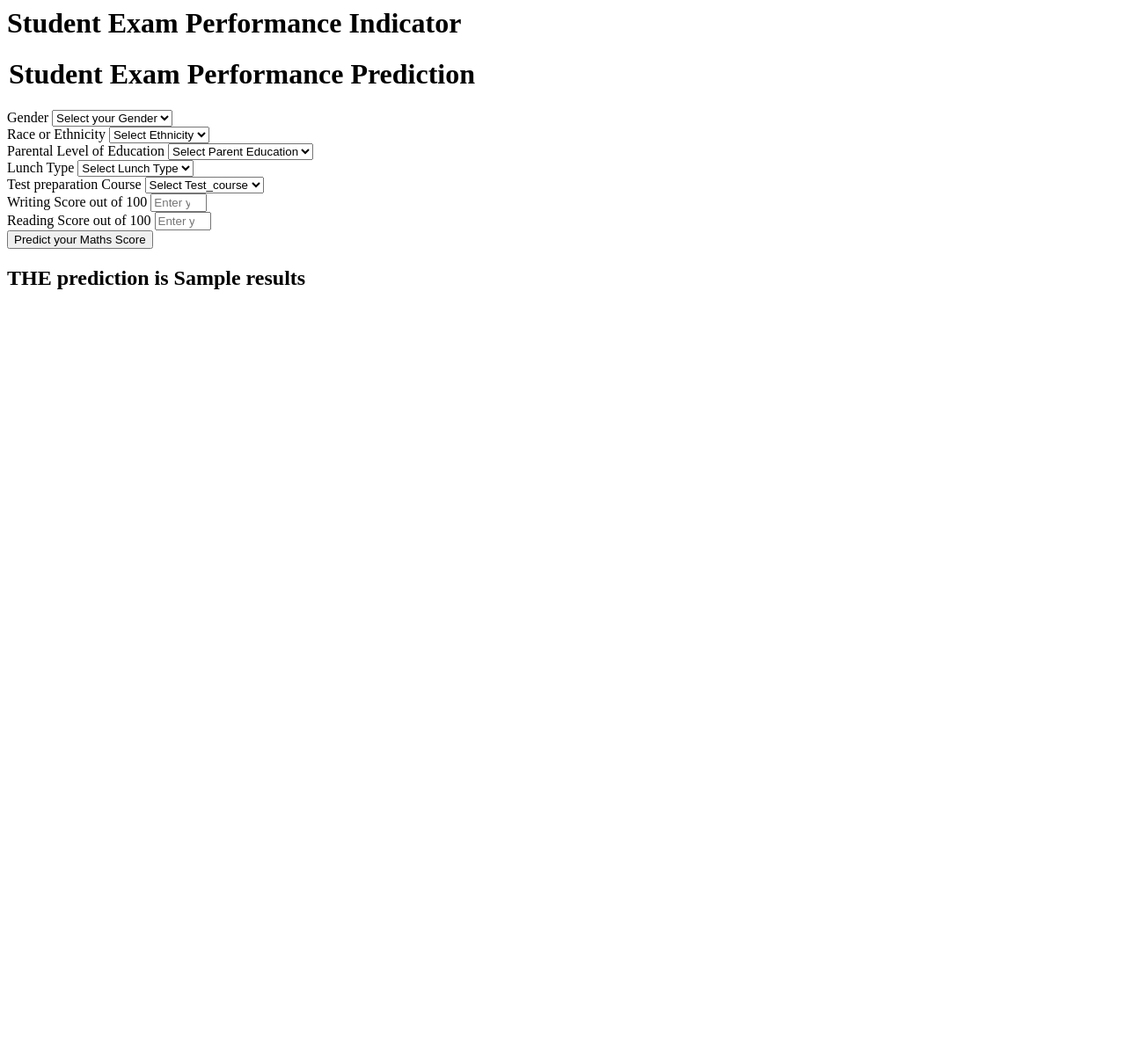
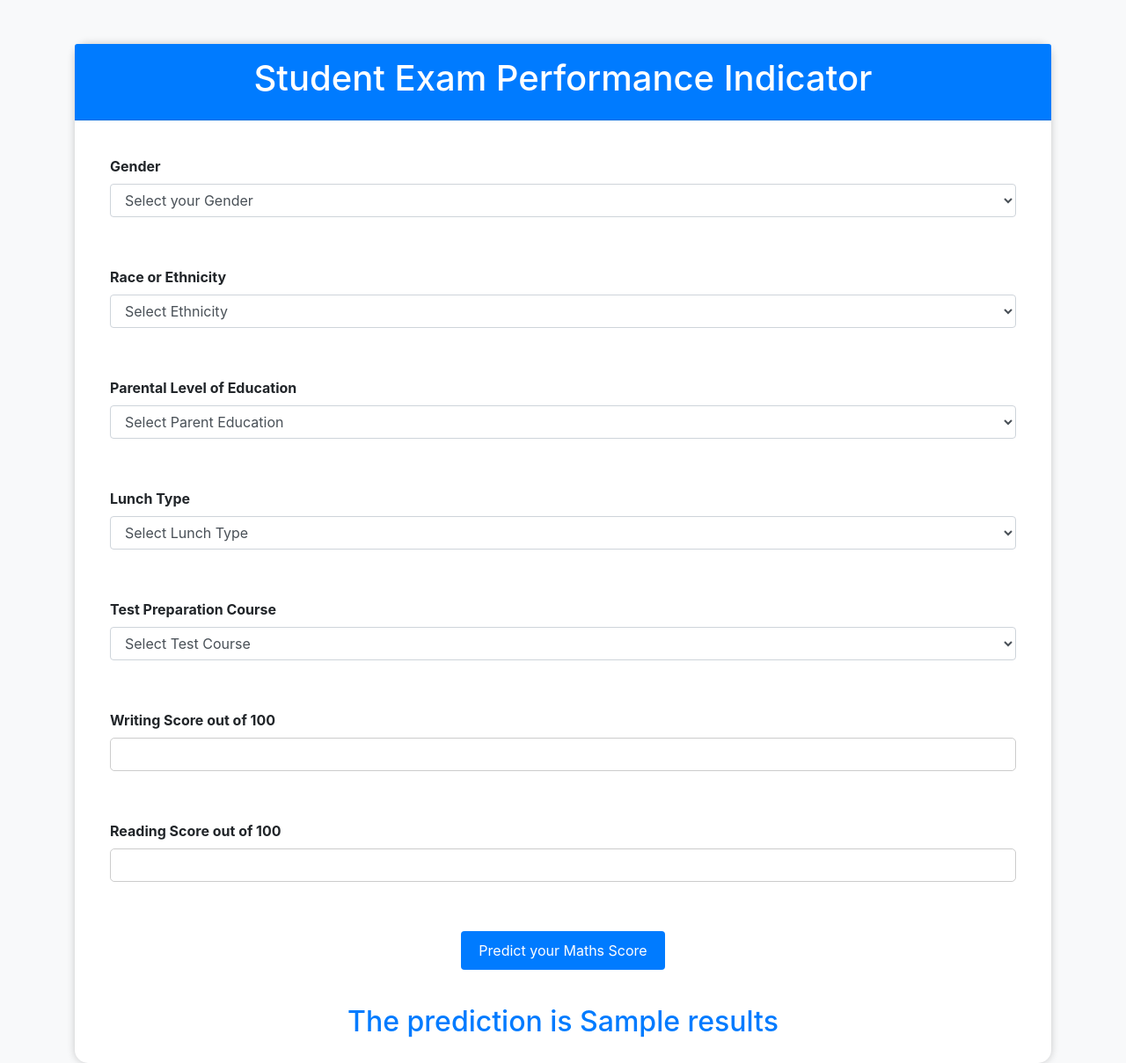
Before and after one commit to jarvis1299/ML_Project, a Flask app: template templates/home.html in a window 1280 px wide. Shown: the whole page at 88% size. Before the commit the page ends 329 px from the top, so only its background shows below. Run offline with Flask 3, Linux system fonts and the light colour scheme; the template is opened without the code that fills it: most values are stand-ins (such as "Sample title", 1, 10 or a date in 2020); some libraries are stand-ins or nearby versions.

Commit message:
Change in home page

```diff
--- a/app.py
+++ /dev/null
@@ -1,46 +0,0 @@
-from flask import Flask,request,render_template
-
-import numpy as np
-import pandas as pd
-
-from sklearn.preprocessing import StandardScaler
-
-from src.pipeline.predict_pipeline import CustomData,PredictPipeline
-
-
-
-application = Flask(__name__)
-
-app = application
-
-## Route for Home Page
-
-@app.route('/')
-def index():
-    return render_template('index.html')
-
-@app.route('/predictdata',methods=['GET','POST'])
-def predict_datapoint():
-    if request.method=='GET':
-        return render_template('home.html')
-    else:
-        data = CustomData(
-            gender = request.form.get('gender'),
-            race_ethnicity=request.form.get('ethnicity'),
-            parental_level_of_education=request.form.get('parental_level_of_education'),
-            lunch=request.form.get('lunch'),
-            test_preparation_course=request.form.get('test_preparation_course'),
-            reading_score=float(request.form.get('writing_score')),
-            writing_score=float(request.form.get('reading_score'))
-        )
-
-        pred_df = data.get_data_as_data_frame()
-        print(pred_df)
-
-        predict_pipeline = PredictPipeline()
-        results = predict_pipeline.predict(pred_df)
-        return render_template('home.html',results = results[0])
-
-
-if __name__ =="__main__":
-    app.run(host="0.0.0.0",debug=True)
--- a/templates/home.html
+++ b/templates/home.html
@@ -1,111 +1,171 @@
+<!DOCTYPE html>
 <html>
+  <head>
+    <title>Student Exam Performance Indicator</title>
+    <link
+      rel="stylesheet"
+      href="https://stackpath.bootstrapcdn.com/bootstrap/4.5.2/css/bootstrap.min.css"
+    />
+    <style>
+      body {
+        background-color: #f8f9fa;
+      }
+
+      .container {
+        margin-top: 50px;
+      }
+
+      .card {
+        border: none;
+        border-radius: 15px;
+        box-shadow: 0 0 10px rgba(0, 0, 0, 0.2);
+      }
+
+      .card-header {
+        background-color: #007bff;
+        color: #fff;
+        text-align: center;
+        font-weight: bold;
+        padding: 15px;
+        border-radius: 15px 15px 0 0;
+      }
+
+      .form-group {
+        padding: 20px;
+      }
+
+      label {
+        font-weight: bold;
+      }
+
+      select,
+      input[type="number"] {
+        width: 100%;
+        padding: 10px;
+        border: 1px solid #ccc;
+        border-radius: 5px;
+      }
+
+      .btn-primary {
+        background-color: #007bff;
+        color: #fff;
+        border: none;
+        padding: 10px 20px;
+        cursor: pointer;
+      }
+
+      .btn-primary:hover {
+        background-color: #0056b3;
+      }
+
+      h2 {
+        text-align: center;
+        margin-top: 20px;
+        color: #007bff;
+      }
+    </style>
+  </head>
+
   <body>
-    <div class="login">
+    <div class="container">
+      <div class="card">
+        <div class="card-header">
           <h1>Student Exam Performance Indicator</h1>
-
+        </div>
+        <div class="card-body">
           <form action="{{ url_for('predict_datapoint')}}" method="post">
-        <h1>
-            <legend>Student Exam Performance Prediction</legend>
-        </h1>
-        <div class="mb-3">
-            <label class="form-label">Gender</label>
-            <select class="form-control" name="gender" placeholder="Enter you Gender" required>
-                <option class="placeholder" selected disabled value="">Select your Gender</option>
-                <option value="male">
-                    Male
-                </option>
-                <option value="female">
-                    Female
-                </option>
+            <div class="form-group">
+              <label for="gender">Gender</label>
+              <select class="form-control" name="gender" required>
+                <option value="" disabled selected>Select your Gender</option>
+                <option value="male">Male</option>
+                <option value="female">Female</option>
               </select>
             </div>
-        <div class="mb-3">
-            <label class="form-label">Race or Ethnicity</label>
-            <select class="form-control" name="ethnicity" placeholder="Enter you ethnicity" required>
-                <option class="placeholder" selected disabled value="">Select Ethnicity</option>
-                <option value="group A">
-                    Group A
-                </option>
-                <option value="group B">
-                    Group B
-                </option>
-                <option value="group C">
-                    Group C
-                </option>
-                <option value="group D">
-                    Group D
-                </option>
-                <option value="group E">
-                    Group E
-                </option>
+            <div class="form-group">
+              <label for="ethnicity">Race or Ethnicity</label>
+              <select class="form-control" name="ethnicity" required>
+                <option value="" disabled selected>Select Ethnicity</option>
+                <option value="group A">Group A</option>
+                <option value="group B">Group B</option>
+                <option value="group C">Group C</option>
+                <option value="group D">Group D</option>
+                <option value="group E">Group E</option>
               </select>
             </div>
-        <div class="mb-3">
-            <label class="form-label">Parental Level of Education</label>
-            <select class="form-control" name="parental_level_of_education"
-                placeholder="Enter you Parent Education" required>
-                <option class="placeholder" selected disabled value="">Select Parent Education</option>
-                <option value="associate's degree">
-                    associate's degree
+            <div class="form-group">
+              <label for="parental_level_of_education"
+                >Parental Level of Education</label
+              >
+              <select
+                class="form-control"
+                name="parental_level_of_education"
+                required
+              >
+                <option value="" disabled selected>
+                  Select Parent Education
                 </option>
-                <option value="bachelor's degree">
-                    bachelor's degree
-                </option>
-                <option value="high school">
-                    high school
-                </option>
-                <option value="master's degree">
-                    master's degree
-                </option>
-                <option value="some college">
-                    some college
-                </option>
-                <option value="some high school">
-                    some high school
-                </option>
+                <option value="associate's degree">Associate's Degree</option>
+                <option value="bachelor's degree">Bachelor's Degree</option>
+                <option value="high school">High School</option>
+                <option value="master's degree">Master's Degree</option>
+                <option value="some college">Some College</option>
+                <option value="some high school">Some High School</option>
               </select>
             </div>
-        <div class="mb-3">
-            <label class="form-label">Lunch Type</label>
-            <select class="form-control" name="lunch" placeholder="Enter you Lunch" required>
-                <option class="placeholder" selected disabled value="">Select Lunch Type</option>
-                <option value="free/reduced">
-                    free/reduced
-                </option>
-                <option value="standard">
-                    standard
-                </option>
+            <div class="form-group">
+              <label for="lunch">Lunch Type</label>
+              <select class="form-control" name="lunch" required>
+                <option value="" disabled selected>Select Lunch Type</option>
+                <option value="free/reduced">Free/Reduced</option>
+                <option value="standard">Standard</option>
               </select>
             </div>
-        <div class="mb-3">
-            <label class="form-label">Test preparation Course</label>
-            <select class="form-control" name="test_preparation_course" placeholder="Enter you Course"
-                required>
-                <option class="placeholder" selected disabled value="">Select Test_course</option>
-                <option value="none">
-                    None
-                </option>
-                <option value="completed">
-                    Completed
-                </option>
+            <div class="form-group">
+              <label for="test_preparation_course"
+                >Test Preparation Course</label
+              >
+              <select
+                class="form-control"
+                name="test_preparation_course"
+                required
+              >
+                <option value="" disabled selected>Select Test Course</option>
+                <option value="none">None</option>
+                <option value="completed">Completed</option>
               </select>
             </div>
-        <div class="mb-3">
-            <label class="form-label">Writing Score out of 100</label>
-            <input class="form-control" type="number" name="reading_score"
-                placeholder="Enter your Reading score" min='0' max='100' />
+            <div class="form-group">
+              <label for="writing_score">Writing Score out of 100</label>
+              <input
+                class="form-control"
+                type="number"
+                name="writing_score"
+                min="0"
+                max="100"
+                required
+              />
             </div>
-        <div class="mb-3">
-            <label class="form-label">Reading Score out of 100</label>
-            <input class="form-control" type="number" name="writing_score"
-                placeholder="Enter your Reading Score" min='0' max='100' />
+            <div class="form-group">
+              <label for="reading_score">Reading Score out of 100</label>
+              <input
+                class="form-control"
+                type="number"
+                name="reading_score"
+                min="0"
+                max="100"
+                required
+              />
             </div>
-        <div class="mb-3">
-            <input class="btn btn-primary" type="submit" value="Predict your Maths Score" required />
+            <div class="form-group text-center">
+              <button class="btn btn-primary" type="submit">
+                Predict your Maths Score
+              </button>
             </div>
           </form>
-    <h2>
-       THE  prediction is {{results}}
-    </h2>
-   <body>
+          <h2>The prediction is {{results}}</h2>
+        </div>
+      </div>
+    </div>
+  </body>
 </html>
```
Lines whose indentation alone changed are shown as unchanged.
